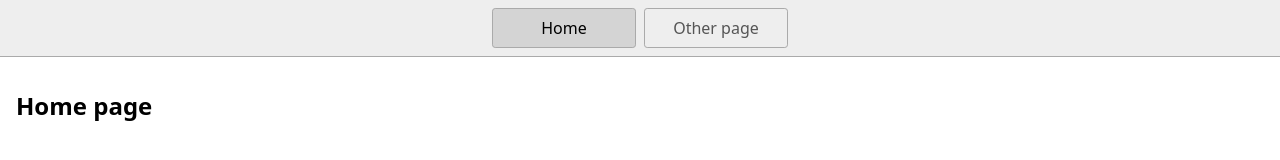
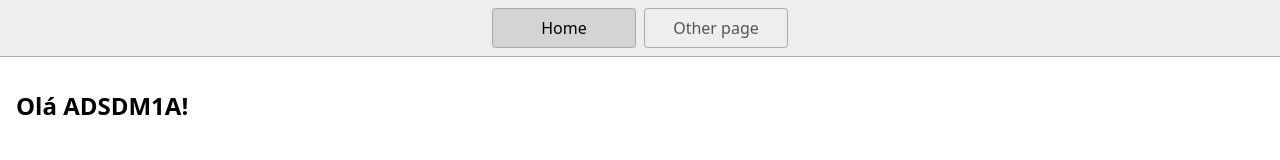
Before and after one commit to CaioAleixo/ADS1A_teste, a website: page index.html in a window 1280 px wide. Drawn offline with Linux system fonts and the light colour scheme.

Commit message:
1 commit

```diff
--- a/index.html
+++ b/index.html
@@ -17,7 +17,7 @@
       <a href="/page2.html">Other page</a>
     </nav>
     <main>
-      <h1>Home page</h1>
+      <h1> Olá ADSDM1A! </h1>
     </main>
   </body>
 </html>
```
Also changed, not shown: 1 other file.
